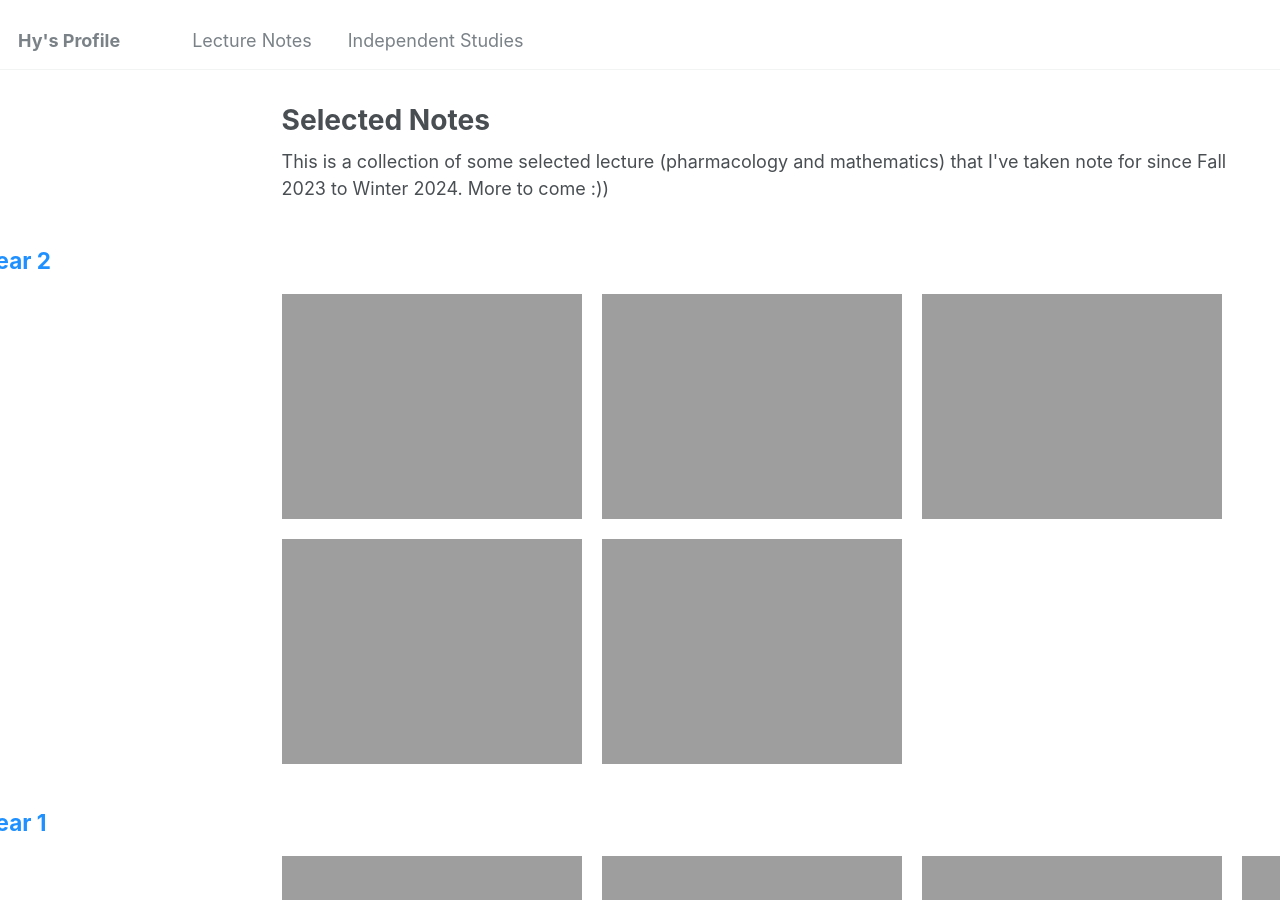
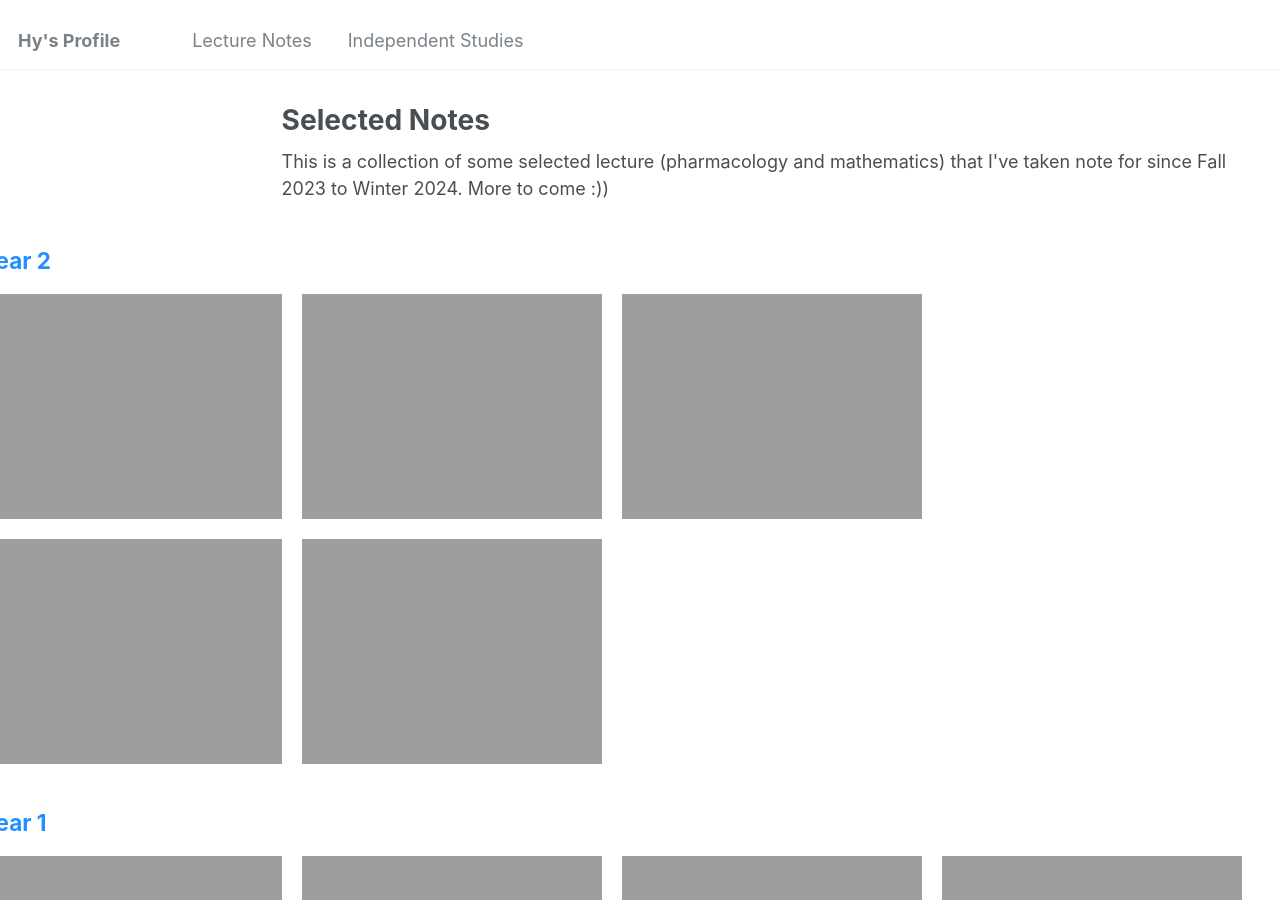
Before and after one commit to Hy-Vu/Hy-Vu.github.io, a Jekyll site: the page built from _pages/lecture-notes.html, in a window 1280 px wide and 900 px high. Built offline with Jekyll 4.4.1, drawn with Linux system fonts in a browser that asks for light colours.

Commit message:
Update lecture-notes.html

```diff
--- a/_pages/lecture-notes.html
+++ b/_pages/lecture-notes.html
@@ -58,7 +58,7 @@ This is a collection of some selected lecture (pharmacology and mathematics) tha
 
 <body>
     <h2 style="color:DodgerBlue; position: relative; left: -300px;"> Year 2 </h2>
-        <div class="pdf-container">
+        <div class="pdf-container" style="position: relative; left: -300px;">
         <!-- PDF 1 -->
         <div class="pdf-box">
             <a href="https://Hy-Vu.github.io/PDFs/U2S3_Drug_Action (1).pdf" target="_blank">
@@ -78,7 +78,7 @@ This is a collection of some selected lecture (pharmacology and mathematics) tha
             </a>
         </div>
     </div>
-    <div class="pdf-container">
+    <div class="pdf-container" style="position: relative; left: -300px;">
         <!-- PDF 4 -->
         <div class="pdf-box">
             <a href="https://Hy-Vu.github.io/PDFs/U2S3_Honour_Analysis_I.pdf" target="_blank">
@@ -93,7 +93,7 @@ This is a collection of some selected lecture (pharmacology and mathematics) tha
         </div>
     </div>
     <h2 style="color:DodgerBlue;position: relative; left: -300px;"> Year 1 </h2>
-    <div class="pdf-container">
+    <div class="pdf-container" style="position: relative; left: -300px;">
         <!-- PDF 1 -->
         <div class="pdf-box">
             <a href="https://Hy-Vu.github.io/PDFs/U1S2_Organic_Chemistry_II.pdf" target="_blank">
```
